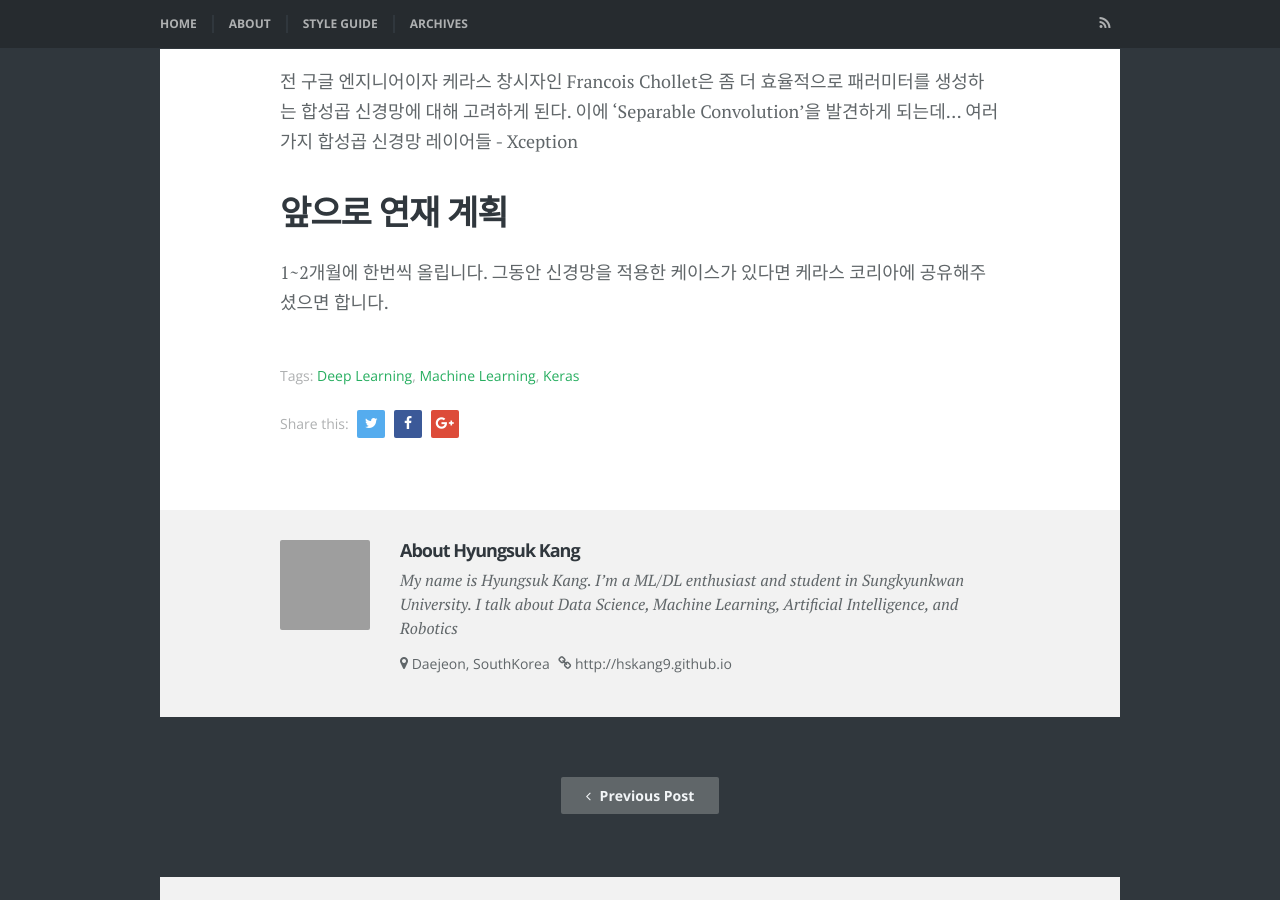
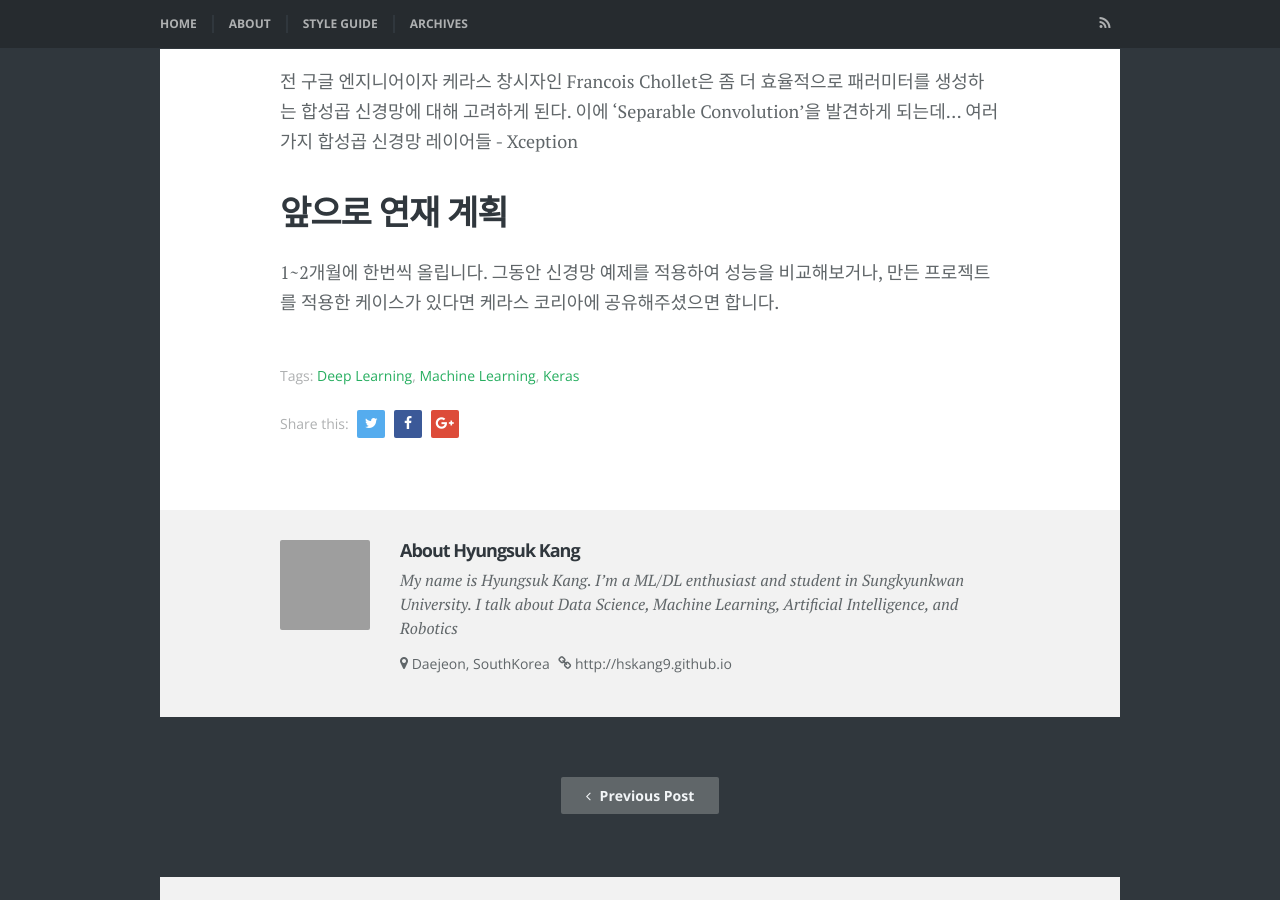
Before and after one commit to hskang9/hskang9.github.io, a Jekyll site: the page built from _posts/2017-11-24-Various_CNN_Layers.md, in a window 1280 px wide and 900 px high, scrolled down 7031 px. Built offline with Jekyll 4.4.1, drawn with Linux system fonts in a browser that asks for light colours; some web fonts are replaced; comment, search, counter and statistics services are not loaded; grey boxes are pictures that could not be loaded.

Commit message:
Update 2017-11-24-Various_CNN_Layers.md

```diff
--- a/_posts/2017-11-24-Various_CNN_Layers.md
+++ b/_posts/2017-11-24-Various_CNN_Layers.md
@@ -124,7 +124,6 @@ GoogLeNet의 구조가 깊어서 그런지 vanishing gradient 문제를 걱정
 - [Udacity](www.udacity.com)
 - [googlenet in keras](http://joelouismarino.github.io/blog_posts/blog_googlenet_keras.html)
 
-{% include advertisements.html %}
 
 ## 다음
 전 구글 엔지니어이자 케라스 창시자인 Francois Chollet은 좀 더 효율적으로 패러미터를 생성하는 합성곱 신경망에 대해 고려하게 된다.
@@ -132,4 +131,6 @@ GoogLeNet의 구조가 깊어서 그런지 vanishing gradient 문제를 걱정
 여러가지 합성곱 신경망 레이어들 - Xception
 
 ## 앞으로 연재 계획
-1~2개월에 한번씩 올립니다. 그동안 신경망을 적용한 케이스가 있다면 케라스 코리아에 공유해주셨으면 합니다.
+1~2개월에 한번씩 올립니다. 그동안 신경망 예제를 적용하여 성능을 비교해보거나, 만든 프로젝트를 적용한 케이스가 있다면 케라스 코리아에 공유해주셨으면 합니다.
+
+{% include advertisements.html %}
```
